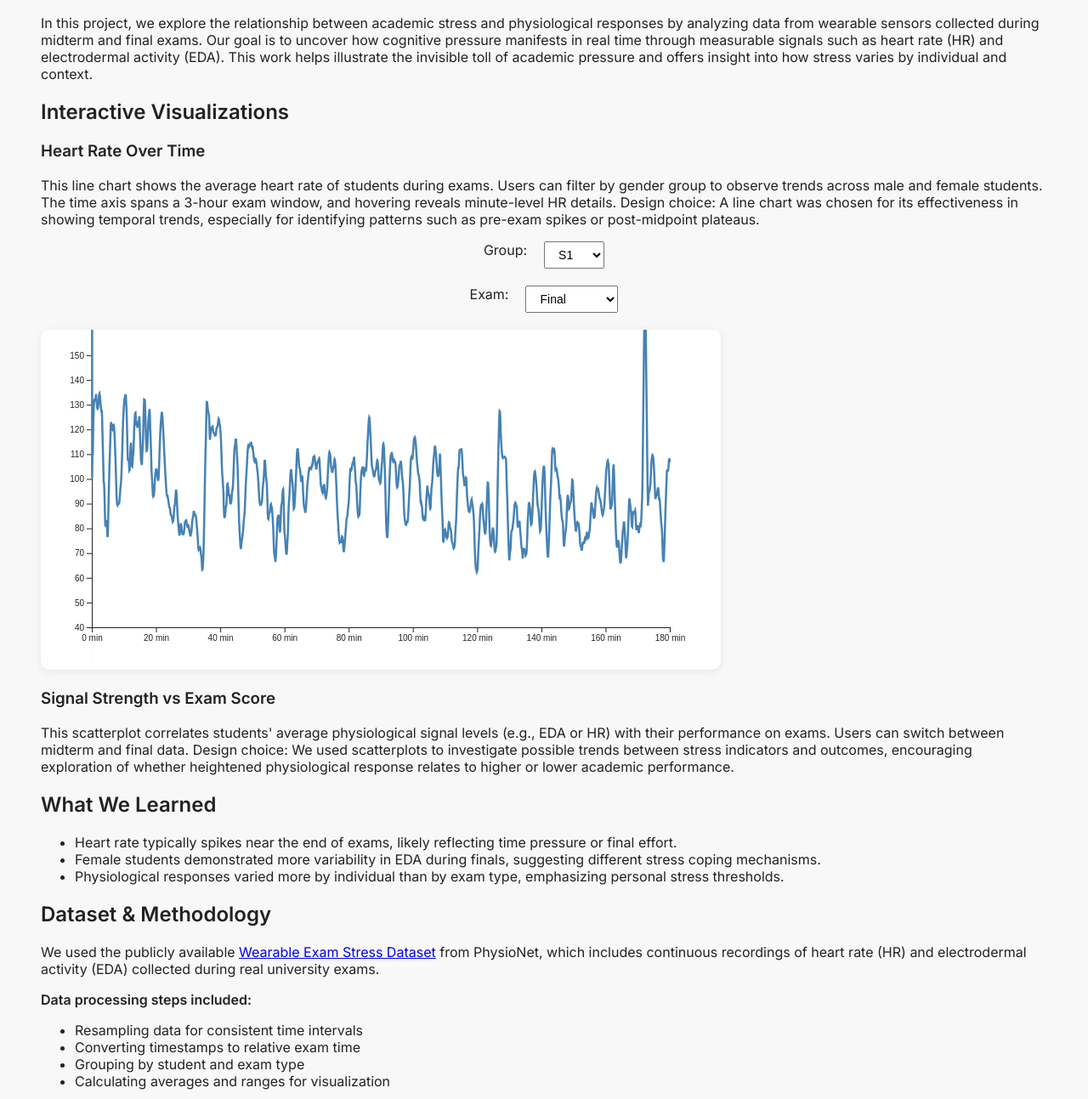
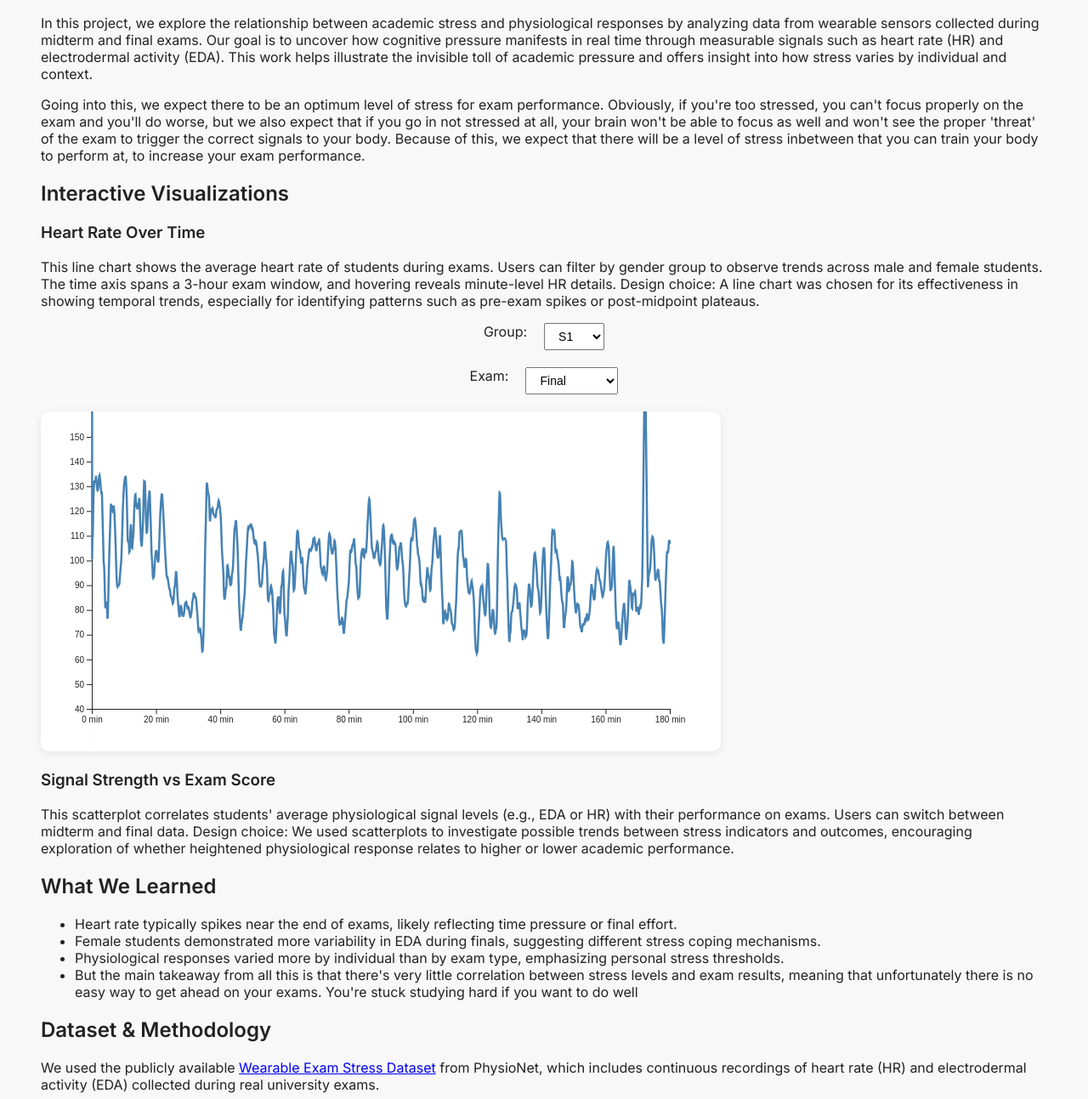
Before and after one commit to neildewan7/student_stress_vs_exam, a plain HTML site: page index.html in a window 1280 px wide. Shown: the part 387-1680 px from the top of the page at 85% size. Drawn offline with nearby package versions, Linux system fonts and the light colour scheme.

Commit message:
Update index.html

```diff
--- a/index.html
+++ b/index.html
@@ -20,6 +20,11 @@
         <h2>Project Overview</h2>
         <p>In this project, we explore the relationship between academic stress and physiological responses by analyzing data from wearable sensors collected during midterm and final exams. Our goal is to uncover how cognitive pressure manifests in real
             time through measurable signals such as heart rate (HR) and electrodermal activity (EDA). This work helps illustrate the invisible toll of academic pressure and offers insight into how stress varies by individual and context.</p>
+
+        <p>Going into this, we expect there to be an optimum level of stress for exam performance. Obviously, if you're too stressed, you can't focus
+            properly on the exam and you'll do worse, but we also expect that if you go in not stressed at all, your brain won't be able to focus as well and won't see the proper 'threat' of the exam to trigger the correct signals to your body.
+            Because of this, we expect that there will be a level of stress inbetween that you can train your body to perform at, to increase your exam performance.
+        </p>
     </section>
 
     <section id="visualization" class="section">
@@ -54,6 +59,7 @@
             <li>Heart rate typically spikes near the end of exams, likely reflecting time pressure or final effort.</li>
             <li>Female students demonstrated more variability in EDA during finals, suggesting different stress coping mechanisms.</li>
             <li>Physiological responses varied more by individual than by exam type, emphasizing personal stress thresholds.</li>
+            <li>But the main takeaway from all this is that there's very little correlation between stress levels and exam results, meaning that unfortunately there is no easy way to get ahead on your exams. You're stuck studying hard if you want to do well</li>
         </ul>
     </section>
 
```
